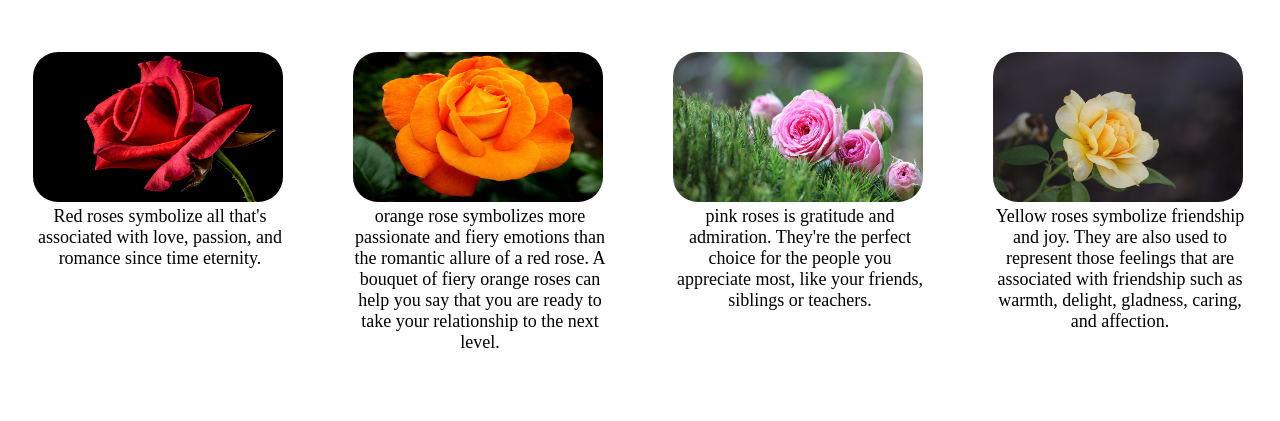
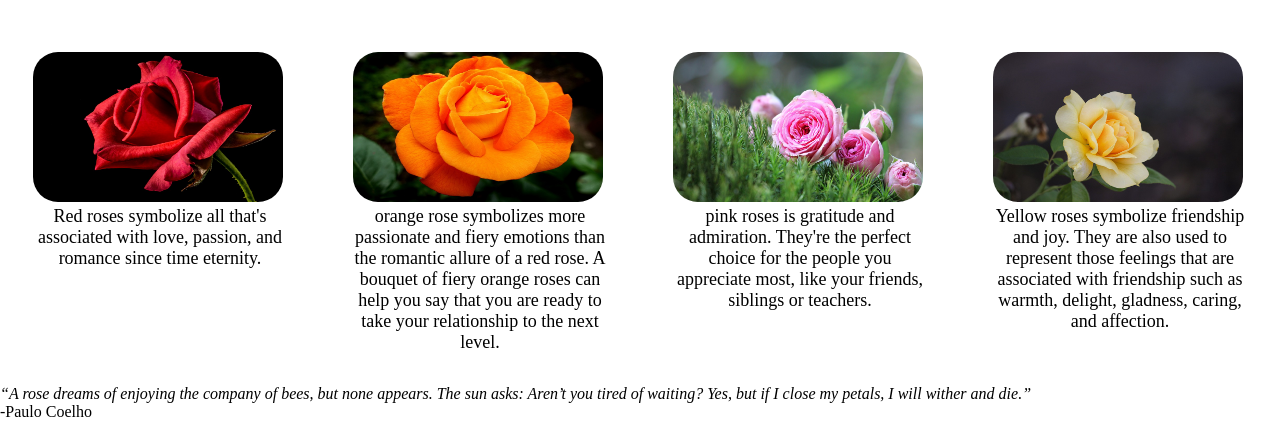
Before and after one commit to Angeleam31/landing-page, a plain HTML site: page index.html in a window 1280 px wide. Shown: the part 640-1061 px from the top of the page. Before the commit the page ends 1025 px from the top, so only its background shows below. Drawn offline with Linux system fonts and the light colour scheme.

Commit message:
Added class and paragraph for quotes

```diff
--- a/index.html
+++ b/index.html
@@ -47,6 +47,12 @@ with different class on it, to make the design more possible-->
             <p>Yellow roses symbolize friendship and joy. They are also used to represent those feelings that are associated with friendship such as warmth, delight, gladness, caring, and affection.</p>
         </div>
     </div>
+    <div class="flex-quotes">
+        <p><em>“A rose dreams of enjoying the company of bees, but none appears. The sun asks: Aren’t you tired of waiting? Yes, but if I close my petals, I will wither and die.”</em></p>
+    <div class="author">
+       <p >-Paulo Coelho</p>
+    </div>
+    </div>
     </main>
 </body>
 </html>
```
